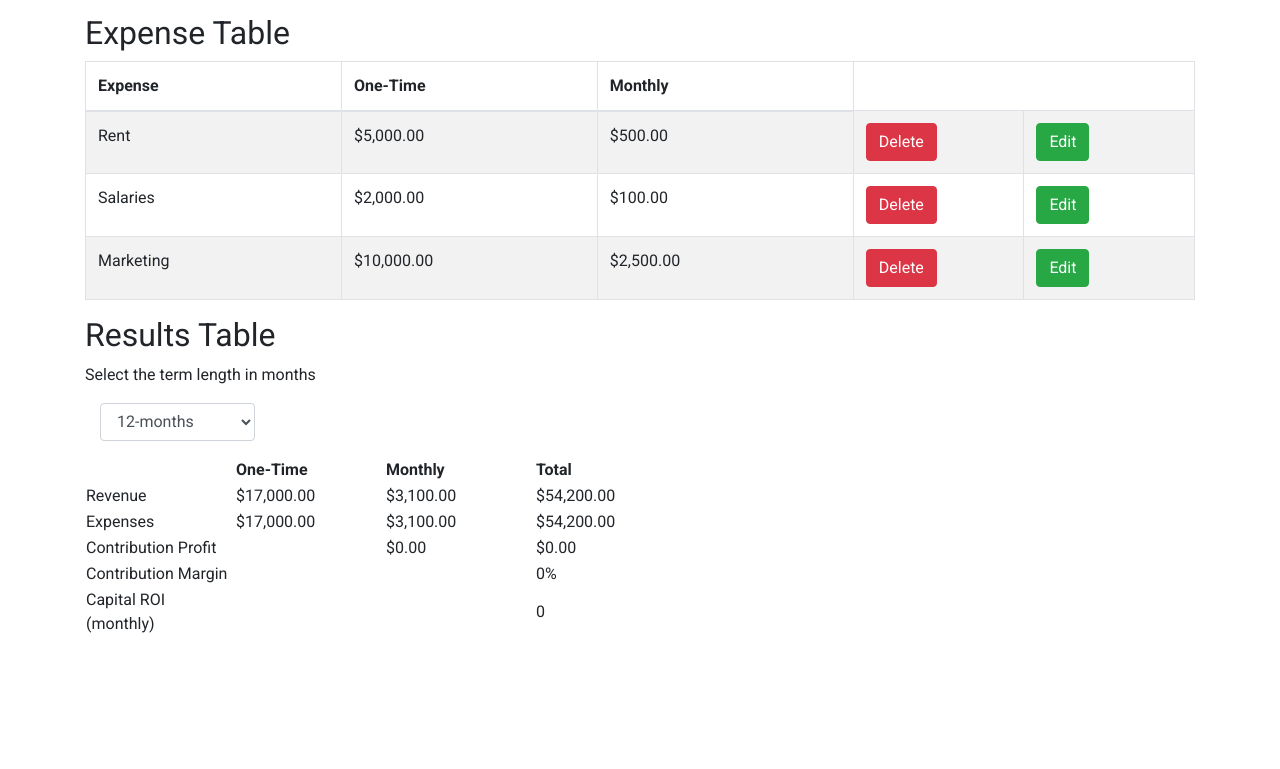
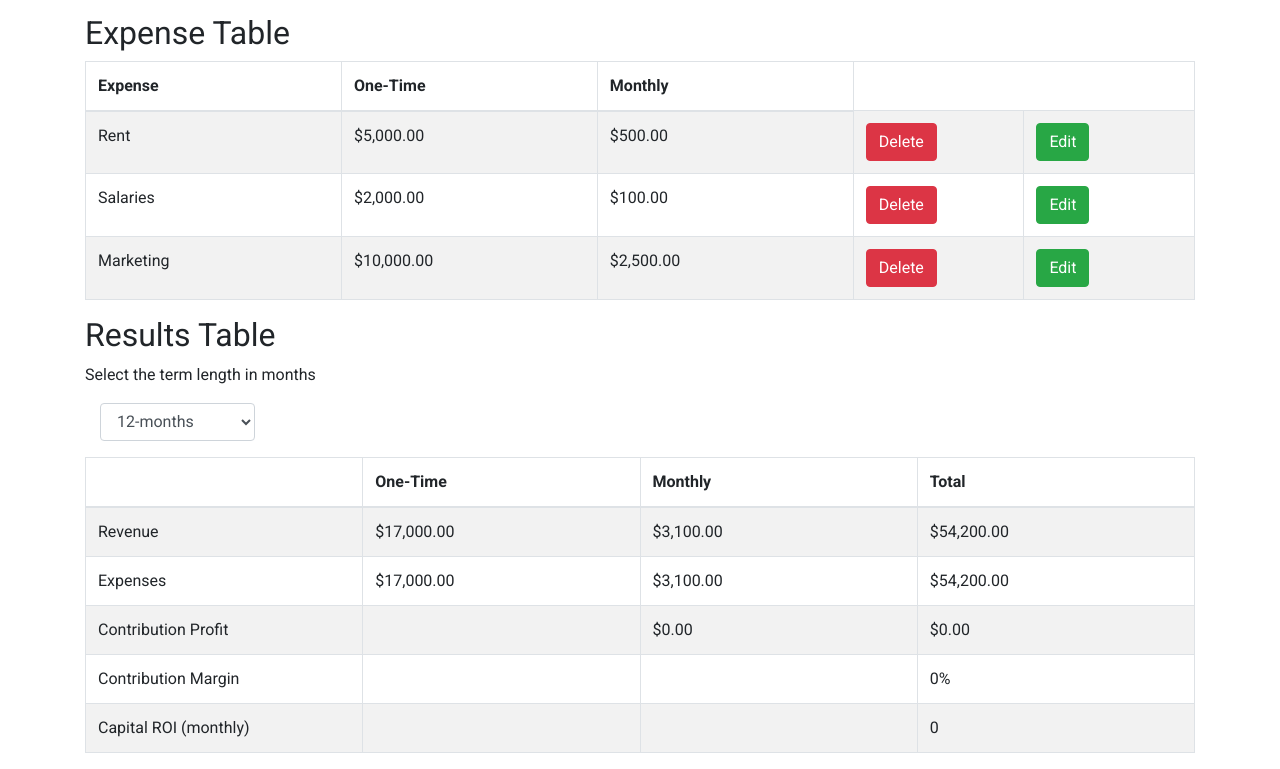
Before and after one commit to zayolab/developer-exercise, a React (Create React App) app: page / in a window 1280 px wide. Shown: the part 460-1229 px from the top of the page. Before the commit the page ends 1097 px from the top, so only its background shows below. Built offline with nearby package versions, Linux system fonts and the light colour scheme.

Commit message:
finished dynamic styles in results table. shows red when negative

```diff
--- a/src/components/ResultsTable.js
+++ b/src/components/ResultsTable.js
@@ -1,7 +1,8 @@
 import React, { useState, useEffect } from 'react'
 import {
   Form,
-  Col
+  Col,
+  Table
  } from 'react-bootstrap'
  import { commaSeparateNumber, formatNumber } from '../utils'
 
@@ -54,7 +55,7 @@ const ResultsTable = props => {
   //Handle case where total revenue would be 0 and cause NaN
   const contributionMargin = sumTotalRevenue !== 0 ? ((totalContributionProfit / sumTotalRevenue) * 100).toFixed(0) : 0
 
-  const capitalROI = (sumTotalExpense - sumTotalRevenue === 0 || sumMonthlyRevenue - sumMonthlyExpense === 0) ? 0 : ((sumOneTimeExpense - sumOneTimeRevenue) / monthlyContributionProfit).toFixed(1)
+  const capitalROI = (sumTotalExpense - sumTotalRevenue === 0) || (sumMonthlyRevenue - sumMonthlyExpense === 0) ? 0 : ((sumOneTimeExpense - sumOneTimeRevenue) / monthlyContributionProfit).toFixed(1)
 
  //
  // handle case where totalExpense and totalRevenue are 0 (to avoid NaN)
@@ -76,7 +77,7 @@ const ResultsTable = props => {
         </Form.Control>
       </Col>
 {/********************** Results Table *********************/}
-      <table className="totals-table">
+      <Table striped bordered hover className="totals-table">
         <thead>
           <tr>
             <th></th>
@@ -102,22 +103,22 @@ const ResultsTable = props => {
             <td>Contribution Profit</td>
             <td></td>
             <td bgcolor={monthlyContributionProfit < 0 && "red"}>${formatNumber(monthlyContributionProfit, 2)}</td>
-            <td>${formatNumber(totalContributionProfit, 2)}</td>
+            <td bgcolor={totalContributionProfit < 0 && "red"}>${formatNumber(totalContributionProfit, 2)}</td>
           </tr>
           <tr>
             <td>Contribution Margin</td>
             <td></td>
             <td></td>
-            <td>{contributionMargin}%</td>
+            <td bgcolor={contributionMargin < 0 && "red"}>{contributionMargin}%</td>
           </tr>
           <tr>
             <td>Capital ROI (monthly)</td>
             <td></td>
             <td></td>
-            <td>{capitalROI}</td>
+            <td bgcolor={capitalROI < 0 && "red"}>{capitalROI}</td>
           </tr>
         </tbody>
-      </table>
+      </Table>
     </div>
   )
 }
```
